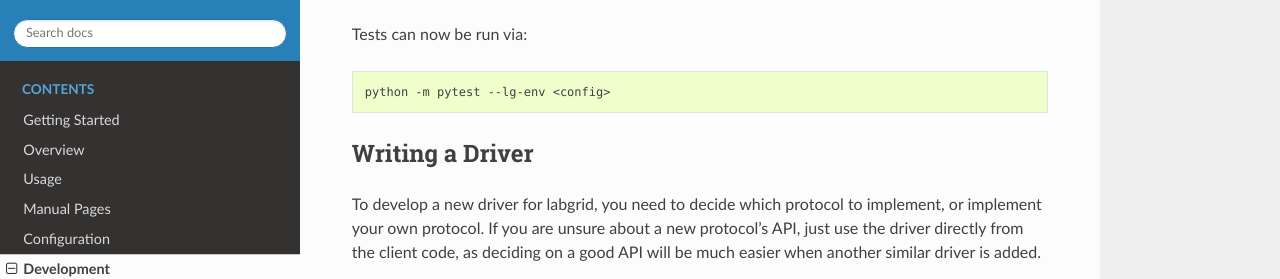
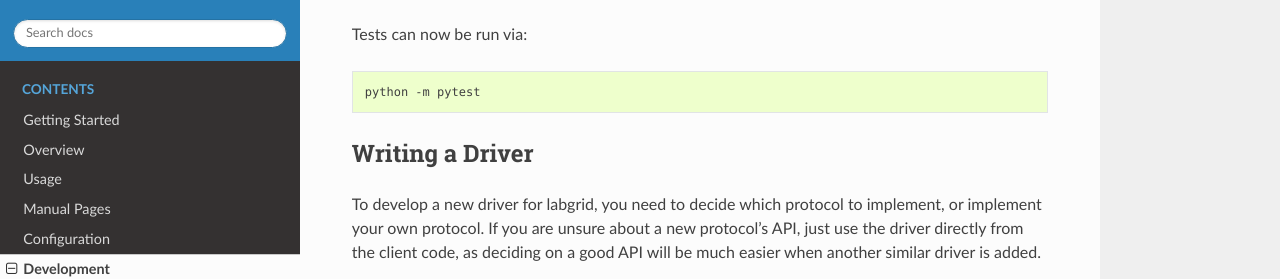
Before and after one commit to labgrid-project/labgrid, a Sphinx documentation site: the page built from doc/development.rst, in a window 1280 px wide and 900 px high, scrolled down 559 px. Shown: the part 175-454 px from the top of the window. Built offline with Sphinx 7.4.7 and the Read the Docs theme 3.1.0, drawn with Linux system fonts in a browser that asks for light colours; pages that are not in the unit, such as notebooks, are missing from menus.

Commit message:
doc/development: remove --lg-env option from pytest
Remove the `--lg-env` option from the pytest invocation in the
development documentation. The labgrid plugin isn't loaded automatically
when running pytest from the labgrid repository, so the option isn't
recognized and causes the tests to fail

Signed-off-by: David Lechner <dlechner@baylibre.com>

```diff
--- a/doc/development.rst
+++ b/doc/development.rst
@@ -36,7 +36,7 @@ Tests can now be run via:
 
 .. code-block:: bash
 
-   python -m pytest --lg-env <config>
+   python -m pytest
 
 Writing a Driver
 ----------------
```
